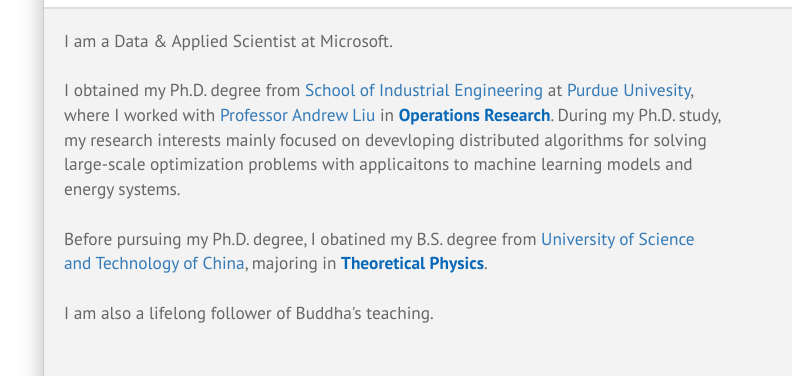
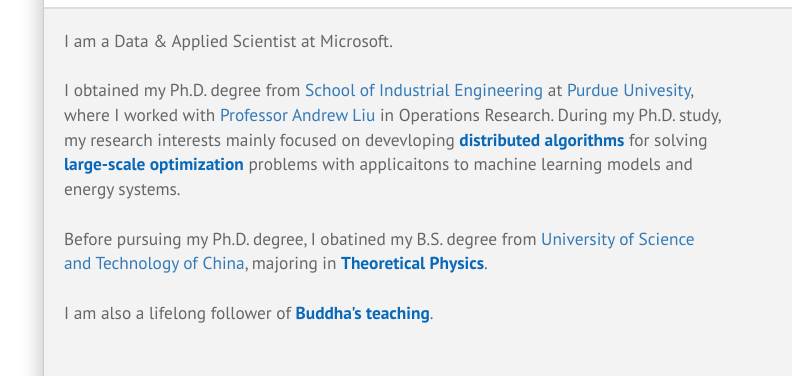
Before and after one commit to BigRunTheory/Personal-Webpage, a plain HTML site: page index.html in a window 1280 px wide. Shown: the part 103-479 px from the top of the page, 97-889 px from the left. Drawn offline with nearby package versions, Linux system fonts and the light colour scheme; no server answers.

Commit message:
08/09/2023

```diff
--- a/index.html
+++ b/index.html
@@ -29,7 +29,7 @@
                                 </div>
                                 <br><br>
                                 <div class="txt">
-                                    I obtained my Ph.D. degree from <span class="select-wrapper"><a target="_blank" href="https://engineering.purdue.edu/IE">School of Industrial Engineering</a></span> at <span class="select-wrapper"><a target="_blank" href="https://www.purdue.edu/">Purdue Univesity</a></span>, where I worked with <span class="select-wrapper"><a target="_blank" href="https://engineering.purdue.edu/Intel2Grid">Professor Andrew Liu</a></span> in <span class="ttl">Operations Research</span>. During my Ph.D. study, my research interests mainly focused on devevloping distributed algorithms for solving large-scale optimization problems with applicaitons to machine learning models and energy systems.
+                                    I obtained my Ph.D. degree from <span class="select-wrapper"><a target="_blank" href="https://engineering.purdue.edu/IE">School of Industrial Engineering</a></span> at <span class="select-wrapper"><a target="_blank" href="https://www.purdue.edu/">Purdue Univesity</a></span>, where I worked with <span class="select-wrapper"><a target="_blank" href="https://engineering.purdue.edu/Intel2Grid">Professor Andrew Liu</a></span> in Operations Research. During my Ph.D. study, my research interests mainly focused on devevloping <span class="ttl">distributed algorithms</span> for solving <span class="ttl">large-scale optimization</span> problems with applicaitons to machine learning models and energy systems.
                                 </div>
                                 <br><br>
                                 <div class="txt">
@@ -37,7 +37,7 @@
                                 </div>
                                 <br><br>
                                 <div class="txt">
-                                    I am also a lifelong follower of Buddha's teaching.
+                                    I am also a lifelong follower of <span class="ttl">Buddha's teaching</span>.
                                 </div>
                                 <br><br>
                             </div>
```
